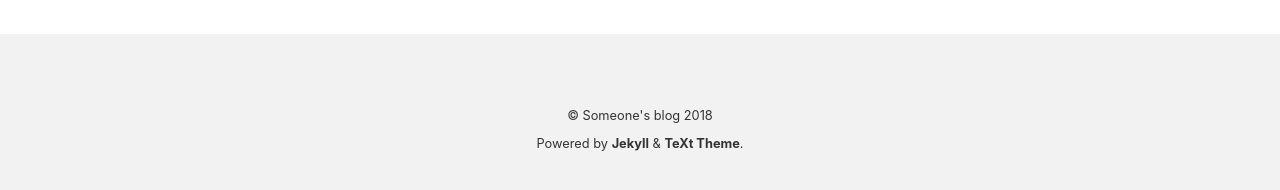
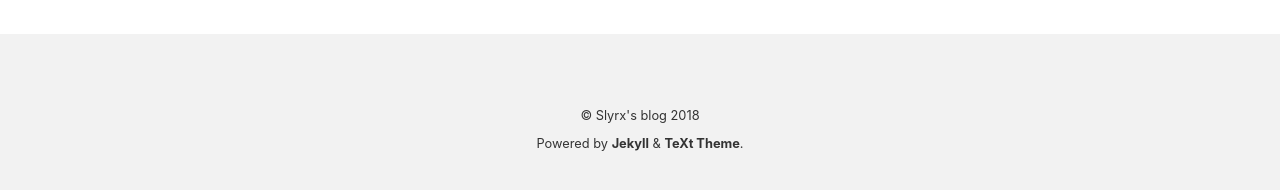
Before and after one commit to slyrx/Tech_Blog, a Jekyll site: the page built from index.html, in a window 1280 px wide and 900 px high, scrolled down 1553 px. Shown: the part 674-864 px from the top of the window. Built offline with Jekyll 4.4.1, drawn with Linux system fonts in a browser that asks for light colours; the list of posts is cut into pages by our own code; some of the changed text lies outside the part shown.

Commit message:
change name

```diff
--- a/_config.yml
+++ b/_config.yml
@@ -15,9 +15,9 @@ text_color_theme: default #eg: default | dark | forest | ocean | chocolate | ora
 ## Base settings ##
 # url:  #the base hostname & protocol for your site e.g. https://www.someone.com
 baseurl: /
-title: Someone's blog
+title: Slyrx's blog
 description: > #this means to ignore newlines until "nav_lists:"
-  Someone's Blog
+  Slyrx's Blog
 
 nav_lists:
   - titles:
@@ -43,7 +43,7 @@ timezone: Asia/Shanghai #see https://en.wikipedia.org/wiki/List_of_tz_database_t
 
 ## Author & social ##
 author:
-  name: Someone
+  name: Slyrx
   # email:  #your Email address e.g. someone@site.com
   # facebook:  #your Facebook username
   # twitter:  #your Twitter username
```
